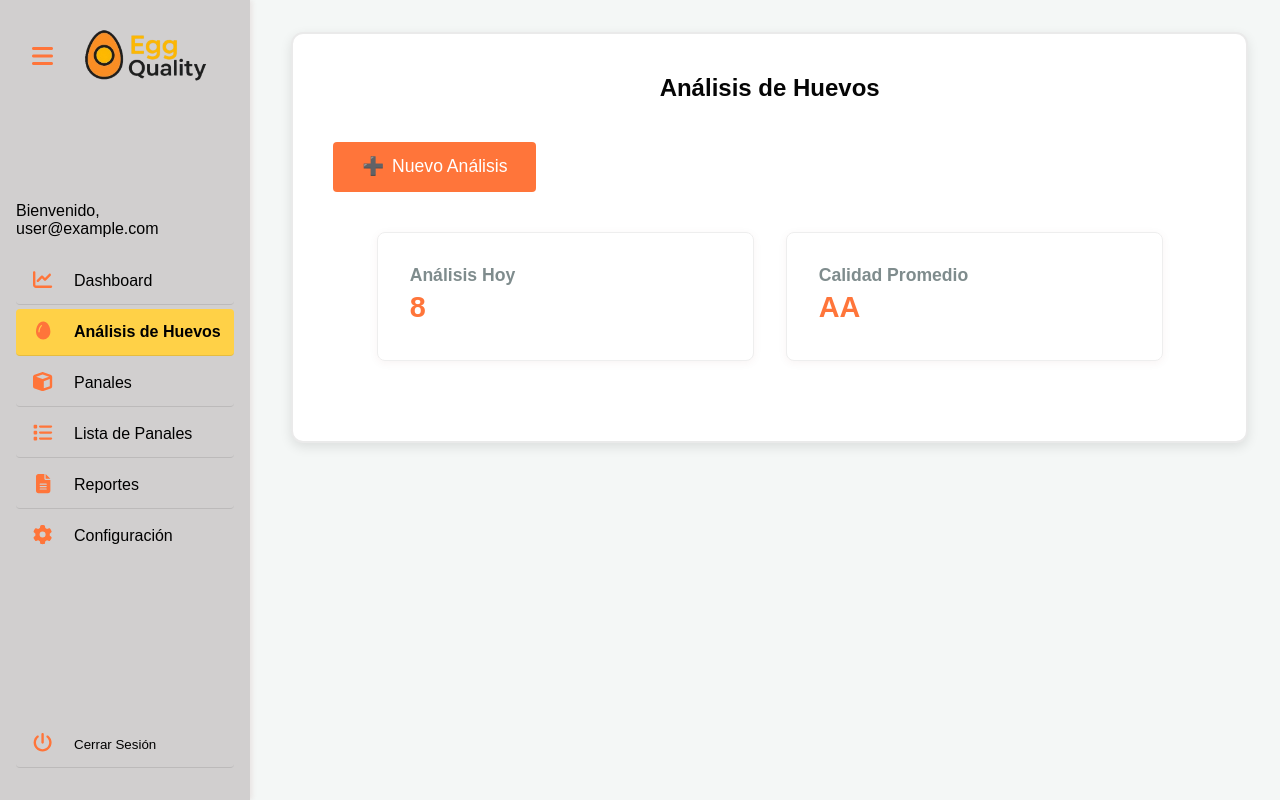
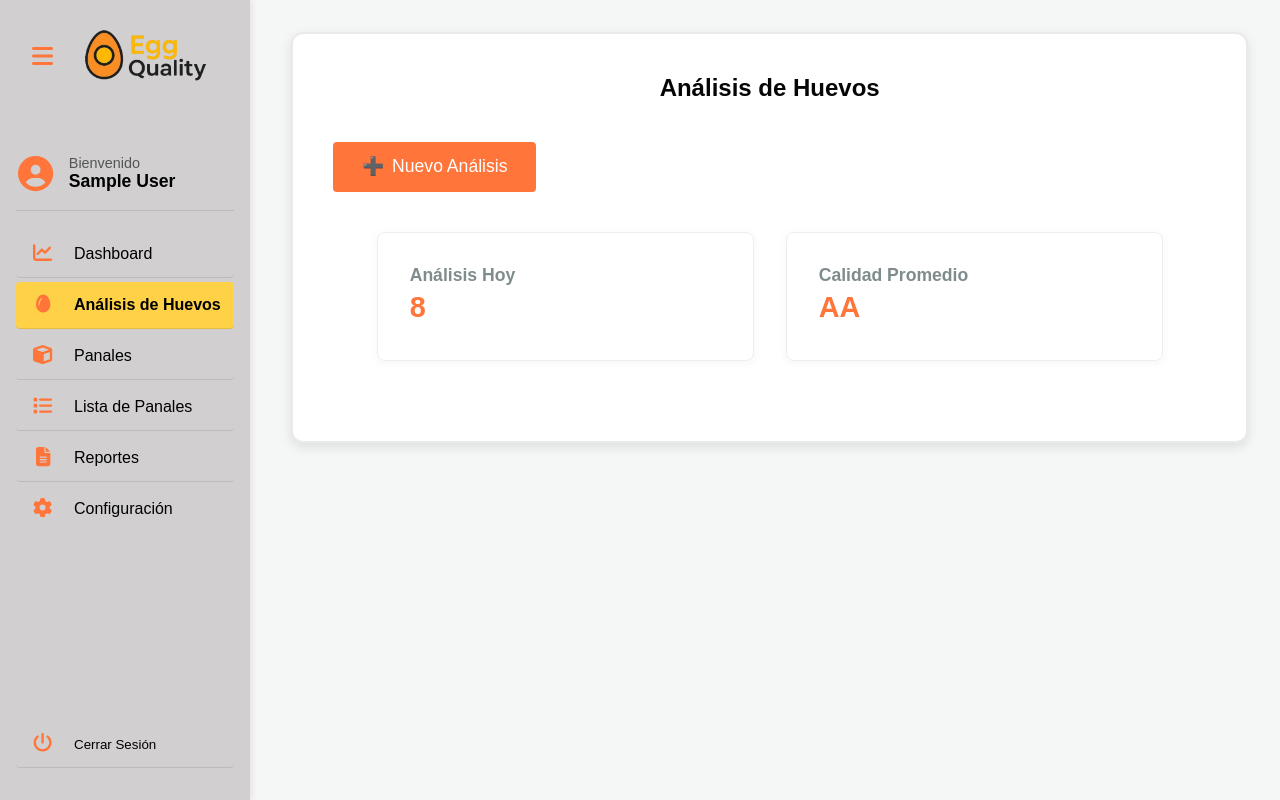
Before and after one commit to Jhonnyxavier2729/eggquality, a Vue app: page /egg-analysis in a window 1280 px wide. Built offline with nearby package versions, Linux system fonts and the light colour scheme; no server answers; the database is empty; sample sign-in values are in the browser's storage.

Commit message:
modificacion del formulario configuración

```diff
--- a/src/components/layout/SidebarMenu.vue
+++ b/src/components/layout/SidebarMenu.vue
@@ -7,12 +7,18 @@
         </button>
         <img v-if="props.isSidebarOpen" src="@/assets/logo1.png" alt="EggQuality Logo" class="logo-img" />
       </div>
-      <div class="user-info" v-if="authStore.isAuthenticated">
-          <span class="welcome-text">Bienvenido, </span>
+      <div class="user-info" v-if="props.isSidebarOpen && authStore.isAuthenticated">
+        <div class="user-avatar">
+          <font-awesome-icon :icon="['fas', 'user-circle']" class="user-icon" />
+        </div>
+
+        <div class="user-details">
+          <span class="welcome-text">Bienvenido</span>
           <span class="username-display">
-            {{ authStore.userProfile?.username || authStore.user?.email || 'Usuario' }}
+            {{ authStore.user?.displayName || authStore.user?.email || 'Usuario' }}
           </span>
         </div>
+      </div>
 
         <nav class="menu">
           <ul>
@@ -38,8 +44,6 @@
         </button>
     </aside>
 
-      <!-- {/* === Añadir el componente ConfirmModal aquí === */} -->
-      <!-- {/* Se mostrará cuando showLogoutConfirm sea true */} -->
       <ConfirmModal
         v-if="showLogoutConfirm"
         title="Confirmar Cierre de Sesión"
@@ -144,7 +148,7 @@ const executeLogout = async () => {
   align-items: center;
   justify-content: flex-start;
   gap: 1rem;
-  margin-bottom: 1rem;
+  margin-bottom: -3rem;
   padding: 0.5rem 1rem 1rem 1rem;
   position: relative;
   top: -40px;
@@ -175,7 +179,7 @@ const executeLogout = async () => {
   flex-direction: column;
   z-index: 1000;
   box-shadow: 2px 0 5px rgba(139, 55, 55, 0.1);
-  transition: width 0.5s cubic-bezier(0,1,0,1);
+  transition: width 0.5s cubic-bezier(0,0,0,1);
   box-sizing: border-box;
 }
 
@@ -188,7 +192,7 @@ const executeLogout = async () => {
 }
 /* APLICAMOS EL CAMBIO AQUÍ: Bajamos el menú cuando el sidebar NO está abierto */
 .sidebar:not(.open) .menu {
-  margin-top: 8.4rem; /* Aumenta este valor para bajar más los íconos */
+  margin-top: 13rem; /* Aumenta este valor para bajar más los íconos */
 }
 
 .sidebar:not(.open) .menu li,
@@ -213,7 +217,7 @@ const executeLogout = async () => {
 /* --- Menú de Navegación --- */
 .menu {
   flex-grow: 1;
-  margin-top: 1rem;
+  margin-top: 0rem;
 }
 
 .menu ul {
@@ -279,6 +283,61 @@ const executeLogout = async () => {
 
 .main-content.content-shifted {
   margin-left: 2px;
+}
+
+/* --- Nuevo Estilo para la Información del Usuario --- */
+.user-info {
+  display: flex; /* Para alinear el ícono y el texto en una fila */
+  align-items: center; /* Centrar verticalmente */
+  gap: 0.8rem; /* Espacio entre el ícono y el texto */
+  padding: 1rem 0; /* Padding superior e inferior, 0 a los lados */
+  border-bottom: 1px solid rgba(0, 0, 0, 0.1); /* Separador sutil */
+  margin-bottom: 1rem; /* Espacio debajo del bloque de usuario */
+  color: #333; /* Color de texto general */
+}
+
+/* Estilos para el contenedor del ícono */
+.user-avatar {
+  min-width: 40px; /* Asegura un tamaño mínimo para el ícono */
+  height: 40px;
+  display: flex;
+  align-items: center;
+  justify-content: center;
+}
+
+/* Estilos para el ícono de usuario */
+.user-icon {
+  font-size: 2.2rem; /* Tamaño más grande para el ícono */
+  color: #ff753a; /* Color naranja de tu tema */
+}
+
+/* Estilos para los detalles del usuario (texto) */
+.user-details {
+  display: flex;
+  flex-direction: column; /* Texto de bienvenida y nombre uno debajo del otro */
+  flex-grow: 1; /* Para que ocupe el espacio restante */
+  overflow: hidden; /* Asegura que el texto largo no desborde */
+}
+
+.welcome-text {
+  font-size: 0.9rem;
+  color: #555;
+  white-space: nowrap; /* Evita que el texto se rompa en varias líneas */
+}
+
+.username-display {
+  font-size: 1.1rem;
+  font-weight: bold;
+  color: #000; /* Color más oscuro para resaltar el nombre */
+  white-space: nowrap; /* Evita que el texto se rompa en varias líneas */
+  text-overflow: ellipsis; /* Añade puntos suspensivos si el texto es demasiado largo */
+  overflow: hidden; /* Oculta el texto que excede el contenedor */
+}
+
+/* --- Ajuste para el sidebar contraído (solo íconos) --- */
+/* Cuando el sidebar está contraído, el user-info debería desaparecer o solo mostrar el avatar */
+.sidebar:not(.open) .user-info {
+  display: none; /* Oculta completamente el user-info cuando el sidebar está cerrado */
 }
 
 /* ========== MEDIA QUERIES RESPONSIVE ========== */
--- a/src/main.js
+++ b/src/main.js
@@ -14,9 +14,9 @@ import { useAuthStore } from '@/stores/auth'; // Asegúrate de importar tu store
 // Importa font awesome
 import { library } from '@fortawesome/fontawesome-svg-core';
 import { FontAwesomeIcon } from '@fortawesome/vue-fontawesome';
-import { faChartLine, faEgg, faCube, faList, faCog, faPowerOff, faQuestionCircle, faEye, faPen, faTrash, faFileAlt, faFilePdf, faSearch } from '@fortawesome/free-solid-svg-icons';
+import { faChartLine, faEgg, faCube, faList, faCog, faPowerOff, faQuestionCircle, faEye, faPen, faTrash, faFileAlt, faFilePdf, faSearch, faUserCircle} from '@fortawesome/free-solid-svg-icons';
 
-library.add(faChartLine, faEgg, faCube, faList, faCog, faPowerOff, faQuestionCircle, faEye, faPen, faTrash, faFileAlt, faFilePdf, faSearch );
+library.add(faChartLine, faEgg, faCube, faList, faCog, faPowerOff, faQuestionCircle, faEye, faPen, faTrash, faFileAlt, faFilePdf, faSearch, faUserCircle);
 
 const toastOptions = {
   timeout: 5000,
--- a/src/stores/auth.js
+++ b/src/stores/auth.js
@@ -266,6 +266,9 @@ export const useAuthStore = defineStore('auth', () => {
       loading.value = false; // Finaliza la carga, siempre
     }
   };
+  const userName = computed(() => {
+    return user.value?.displayName || userProfile.value?.username || 'Invitado';
+  });
 
   return {
     user,
@@ -277,6 +280,7 @@ export const useAuthStore = defineStore('auth', () => {
     isAuthenticated,
     hasProfileLoaded,
     hasPreferencesLoaded,
+    userName,
     register,
     login,
     logout,
--- a/src/views/EggAnalysisView.vue
+++ b/src/views/EggAnalysisView.vue
@@ -105,6 +105,11 @@ h2 {
   align-items: center;
   gap: 0.5rem;
   font-size: 1rem; /* Tamaño de fuente base del botón */
+  transition: background-color 0.3s ease, transform 0.2s ease;
+}
+
+.primary-btn:hover {
+  transform: translateY(-2px); /* AÑADIR EFECTO DE SUBIDA */
 }
 
 .analysis-form {
@@ -228,6 +233,7 @@ h2 {
   .primary-btn {
     font-size: 1rem; /* Mantener o ajustar tamaño de fuente */
     display: inline-flex;
+    transition: background-color 0.3s ease, transform 0.2s ease;
   }
 
   .analysis-form {
@@ -317,6 +323,7 @@ h2 {
    .primary-btn {
     padding: 0.9rem 1.8rem; /* Botón más grande */
     font-size: 1.1rem;
+    transition: background-color 0.3s ease, transform 0.2s ease;
    }
 
   .analysis-form {
@@ -400,6 +407,7 @@ h2 {
    .primary-btn {
     padding: 1rem 2rem; /* Botón aún más grande */
     font-size: 1.2rem;
+    transition: background-color 0.3s ease, transform 0.2s ease;
    }
 
 
```
Also changed, not shown: src/views/SettingsView.vue (+67 -32 lines).
